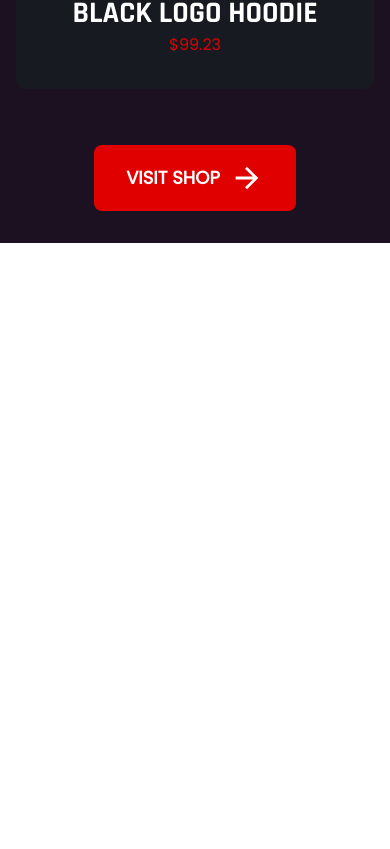
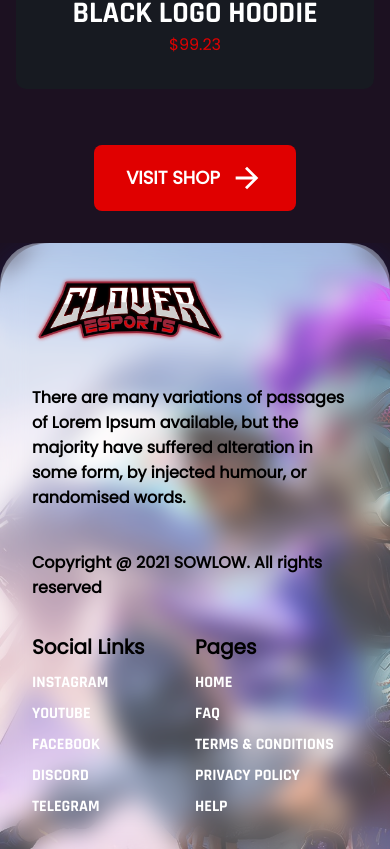
Before and after one commit to aryanknight/eSports, a React (Create React App) app: page / in a window 390 px wide. Shown: the part 8229-9078 px from the top of the page. Before the commit the page ends 8472 px from the top, so only its background shows below. Built offline with nearby package versions, Linux system fonts and the light colour scheme.

Commit message:
footer added

```diff
--- /dev/null
+++ b/src/Components/Footer/Footer.css
@@ -0,0 +1,116 @@
+.footer-1{
+    min-height:60vh;
+    width: 100%;
+    max-width: 100%;
+    display: flex;
+    flex-wrap: wrap;
+    align-items: center;
+    background-attachment: fixed;
+    background-image: url('../../Images/footer.png');
+    background-repeat: no-repeat;
+    background-size: cover;
+    background-color: #fd000000;
+    justify-content: center;
+    color:#818992;
+    border-top-left-radius: 50px;
+    border-top-right-radius: 50px;
+}
+
+.footer-cont{
+    display: flex;
+    padding: 2rem;
+    border-radius: 40px;
+    flex-wrap: wrap;
+    background: rgba( 255, 255, 255, 0.25 );
+    box-shadow: 0 8px 32px 0 rgba( 31, 38, 135, 0.37 );
+    backdrop-filter: blur( 12.5px );
+    -webkit-backdrop-filter: blur( 12.5px );
+}
+
+.footer-left{
+    display: flex;
+    width: 50%;
+
+    align-items: flex-start;
+    flex-direction: column;
+    padding-left: 1rem;
+    height: 100%;
+}
+
+.footer-right{
+    display: flex;
+    width: 50%;
+    text-transform: uppercase;
+    justify-content: space-around;
+    min-height: 100%;
+    padding-left: 4rem;
+    flex-wrap: wrap;
+}
+
+#footer-logo{
+    width: 30%;
+}
+
+.footer-text{
+    width: 50%;
+    margin-top: 40px;
+    color: black;
+    font-weight: bold;
+}
+
+.footer-head{
+    font-size: 24px;
+    font-weight: bold;
+}
+
+.footer-list{
+    list-style: none;
+    margin-top: 10px;
+    font-size: 16px;
+    font-weight: bold;
+}
+
+@media (max-width:800px){
+
+    .footer-cont{
+        padding: 1rem;
+        border-top-left-radius: 40px;
+        border-top-right-radius: 40px;
+        border-bottom-left-radius:0px ;
+        border-bottom-right-radius: 0px;
+        overflow:hidden;
+    }
+
+    .footer-left{
+        width: 100%;
+        height: unset;
+        padding: 1rem;
+    }
+
+    #footer-logo{
+        width: 60%;
+    }
+
+    .footer-text{
+        width: 100%;
+    }
+
+    .footer-head{
+        font-size: 20px;
+        text-transform: capitalize;
+    }
+
+    .footer-right{
+        display: flex;
+        width: 100%;
+        align-items: flex-start;
+        height: unset;
+        padding: 1rem;
+
+    }
+
+    .footer-right-cont{
+        width: 50%;
+    }
+
+}
--- /dev/null
+++ b/src/Components/Footer/Footer.jsx
@@ -0,0 +1,77 @@
+import React from 'react';
+import { Link } from 'react-router-dom';
+import Logo from '../../Images/text.png';
+import './Footer.css';
+
+export function Footer() {
+    return (
+        <div className='footer-1'>
+            <div className="container-medium">
+                <div className="footer-cont">
+                    <div className="footer-left">
+                        <img src={Logo} id="footer-logo" />
+                        <div className="footer-text">
+                        There are many variations of passages of Lorem Ipsum available, but the majority have suffered alteration in some form, by injected humour, or randomised words.
+                        </div>
+                        <div className="copyright-cont" style={{color:'black',fontWeight:'bold',marginTop:'40px'}}>
+                        Copyright @ 2021 SOWLOW. All rights reserved
+                        </div>
+                    </div>
+                    <div className="footer-right">
+                        <div className="footer-right-cont">
+                            <div className="footer-head" style={{color:'black'}}>
+                                Social links
+                            </div>
+                            <div className="footer-list">
+                                <ul>
+                                    <Link to="/">
+                                        <li className="footer-list">instagram</li>
+                                    </Link>
+                                    <Link to="/faq">
+                                        <li className="footer-list">youtube</li>
+                                    </Link>
+                                    <Link to="/terms">
+                                        <li className="footer-list">facebook</li>
+                                    </Link>
+                                    <Link to="/privacy-policy">
+                                        <li className="footer-list">discord</li>
+                                    </Link>
+                                    <Link to="/bidding">
+                                        <li className="footer-list">telegram</li>
+                                    </Link>
+                                </ul>
+                            </div>
+                        </div>
+
+                        <div className="footer-right-cont">
+                            <div className="footer-head" style={{color:'black'}}>
+                                Pages
+                            </div>
+                            <div className="footer-list">
+                                <ul>
+                                    <Link to="/">
+                                        <li className="footer-list">Home</li>
+                                    </Link>
+                                    <Link to="/faq">
+                                        <li className="footer-list">FAQ</li>
+                                    </Link>
+                                    <Link to="/terms">
+                                        <li className="footer-list">Terms & Conditions</li>
+                                    </Link>
+                                    <Link to="/privacy-policy">
+                                        <li className="footer-list">Privacy Policy</li>
+                                    </Link>
+                                    <Link to="/bidding">
+                                        <li className="footer-list">Help</li>
+                                    </Link>
+                                </ul>
+                            </div>
+                        </div>
+
+                    </div>
+                </div>
+
+            </div>
+        </div>
+    )
+}
--- a/src/Components/Intro/Intro.jsx
+++ b/src/Components/Intro/Intro.jsx
@@ -16,7 +16,7 @@ export default function Intro() {
                             A blockchain based auction platform that rewards you for being the lowest unique bidder.
                         </div> */}
                         <div className="intro-button-cont">
-                            <Link to="/bidding">
+                            <Link to="/register">
                                 <button className="intro-button">
                                     Register Now
                                 </button>
--- a/src/Pages/HomePage.jsx
+++ b/src/Pages/HomePage.jsx
@@ -1,4 +1,5 @@
 import React from 'react';
+import { Footer } from '../Components/Footer/Footer';
 import Intro from '../Components/Intro/Intro';
 import Match from '../Components/Match/Match';
 import Merchandise from '../Components/Merchandise/Merchandise';
@@ -39,6 +40,7 @@ export default function HomePage() {
           <Match/>
           <Team/>
           <Merchandise/>
+          <Footer/>
         </div>
     </div>
     )
--- a/src/index.css
+++ b/src/index.css
@@ -12,8 +12,9 @@
   align-items: center;
   flex-wrap: wrap;
   position: relative;
-  background-color: burlywood;
   overflow-x: hidden;
+  overflow-y: hidden;
+  background-color: #1c1121;
 }
 
 .container-medium{
```
Also changed, not shown: src/Images/footer.png (added).
